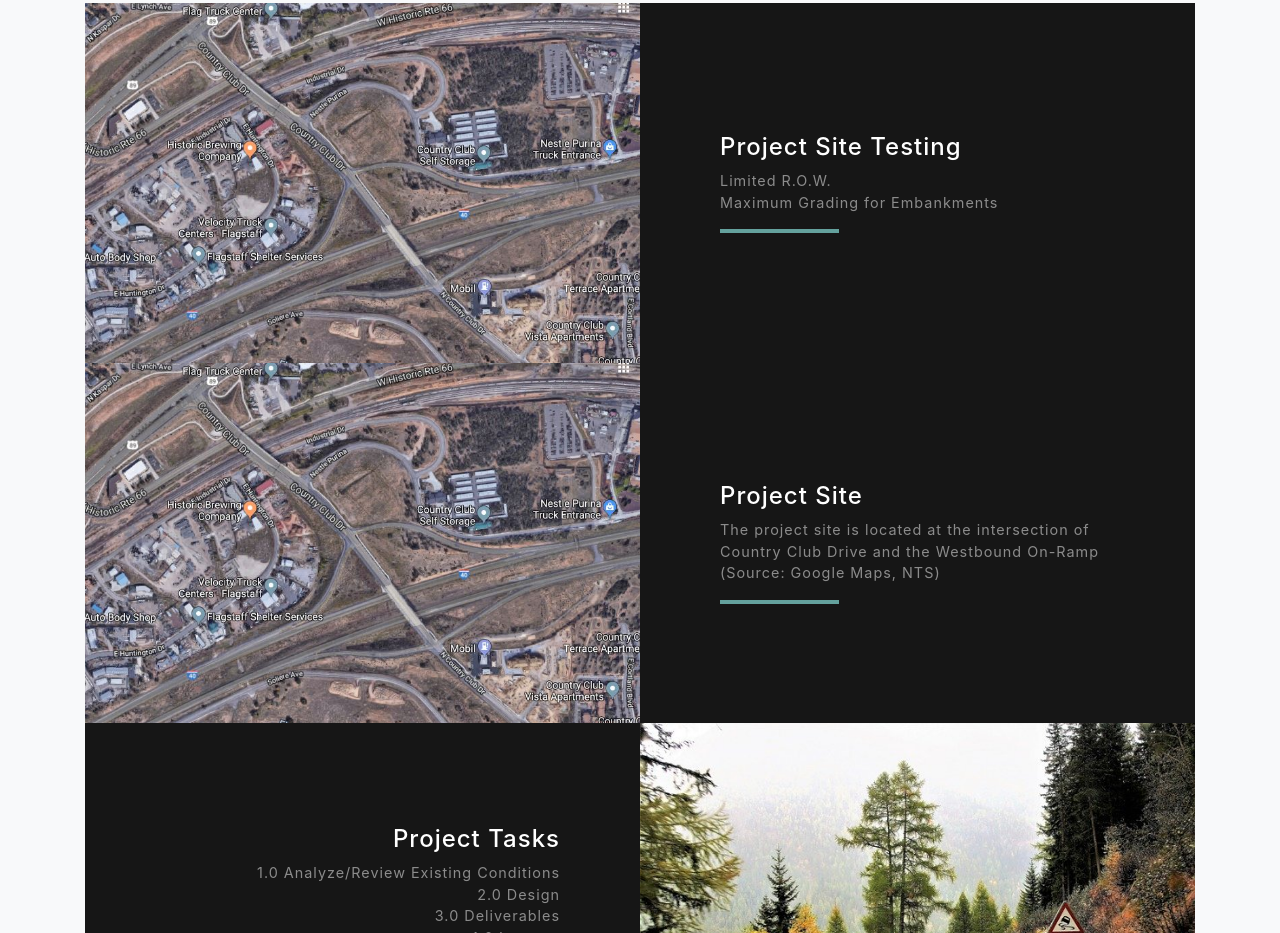
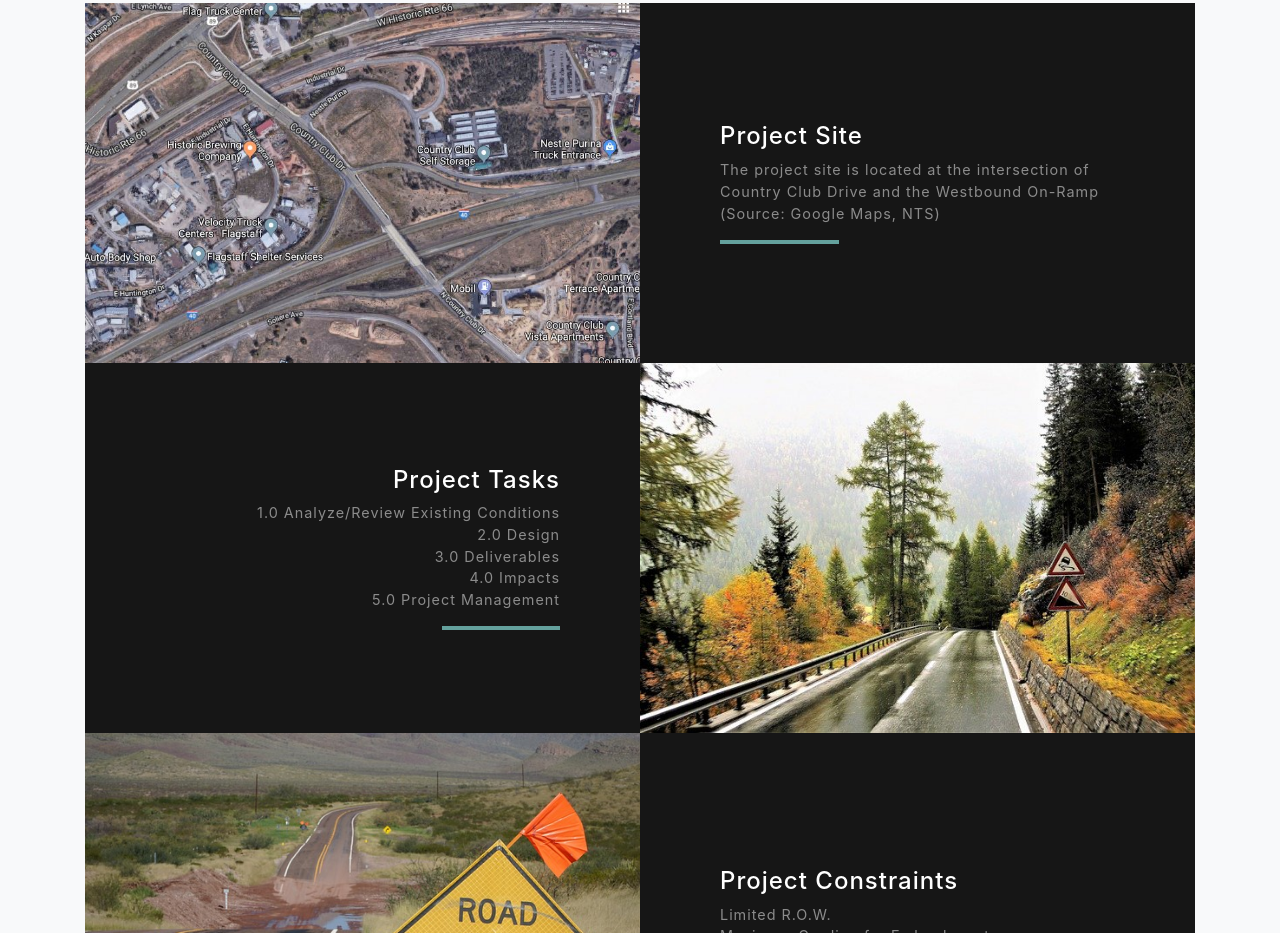
Before and after one commit to feazachious12/fearzachious12, a website with bundled scripts: page index.html in a window 1280 px wide. Shown: the part 1427-2360 px from the top of the page. Built offline with nearby package versions, Linux system fonts and the light colour scheme; files whose address does not match are found by name.

Commit message:
Update index.html

```diff
--- a/index.html
+++ b/index.html
@@ -100,24 +100,6 @@
           <div class="bg-black text-center h-100 project">
             <div class="d-flex h-100">
               <div class="project-text w-100 my-auto text-center text-lg-left">
-                <h4 class="text-white">Project Site Testing</h4>
-                <p class="mb-0 text-white-50">Limited R.O.W.</p>
-                <p class="mb-0 text-white-50">Maximum Grading for Embankments</p>
-                <hr class="d-none d-lg-block mb-0 ml-0">
-              </div>
-            </div>
-          </div>
-        </div>
-      </div>
-      <!-- Project One Row -->
-      <div class="row justify-content-center no-gutters mb-5 mb-lg-0">
-        <div class="col-lg-6">
-          <img class="img-fluid" src="img/site.jpg" alt="">
-        </div>
-        <div class="col-lg-6">
-          <div class="bg-black text-center h-100 project">
-            <div class="d-flex h-100">
-              <div class="project-text w-100 my-auto text-center text-lg-left">
                 <h4 class="text-white">Project Site</h4>
                 <p class="mb-0 text-white-50">The project site is located at the intersection of Country Club Drive and the Westbound On-Ramp (Source: Google Maps, NTS)</p>
                 <hr class="d-none d-lg-block mb-0 ml-0">
```
